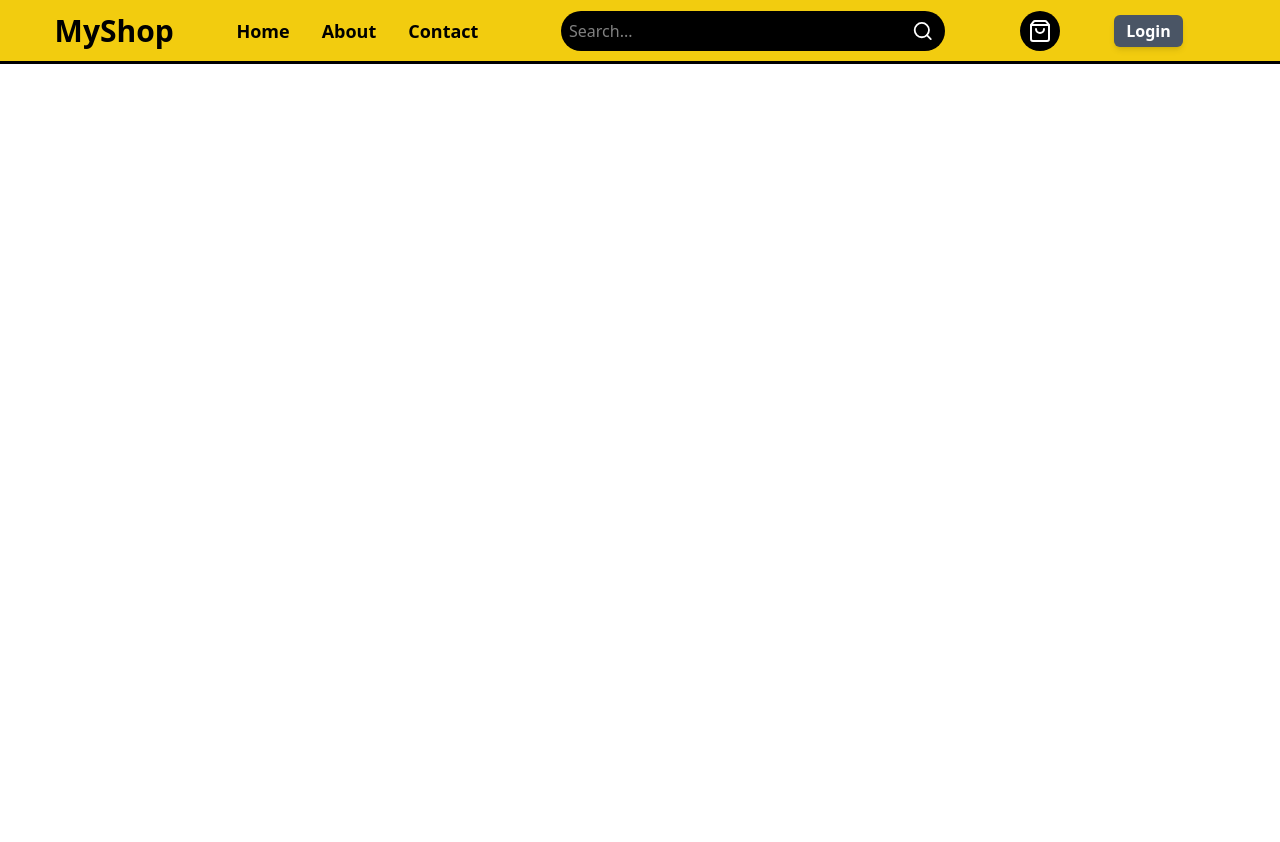
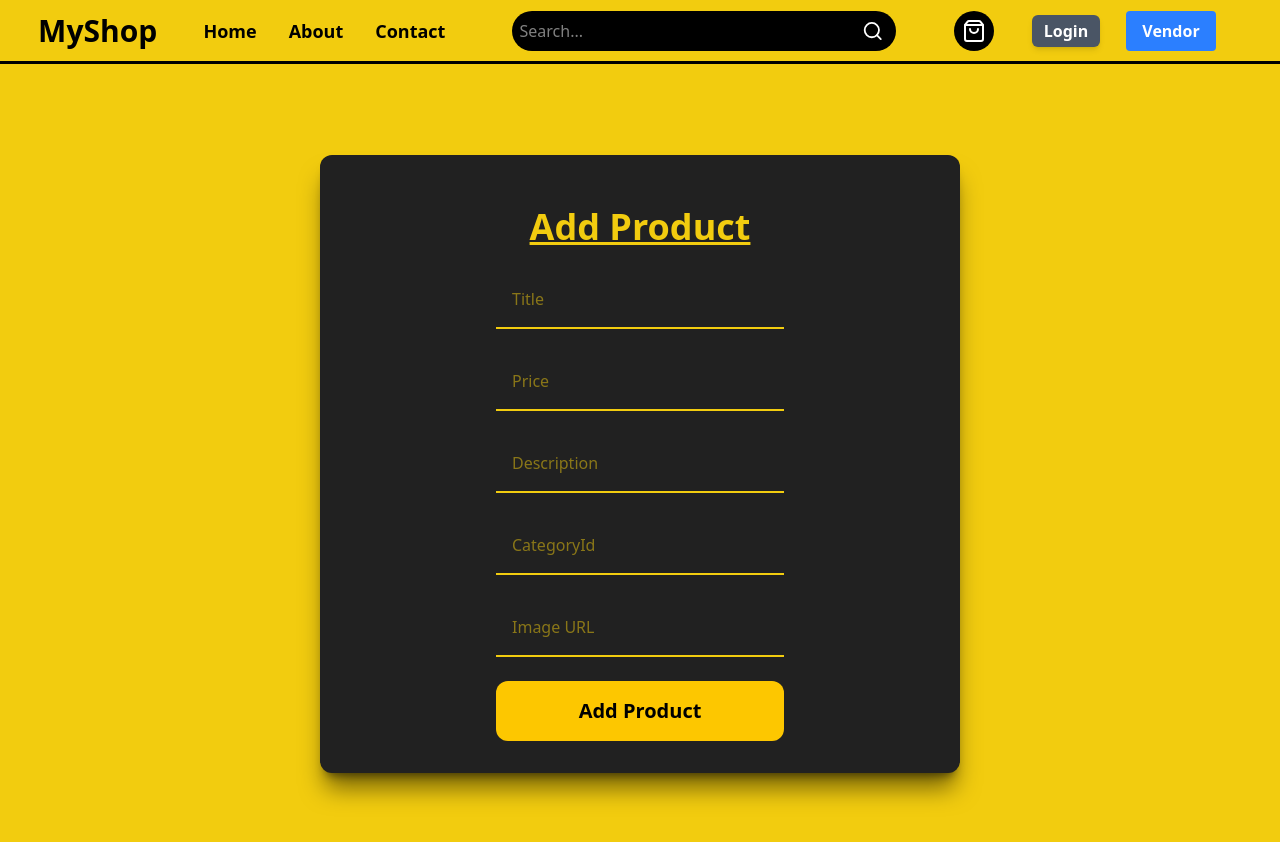
Before and after one commit to kumarsaurav65702-ops/My-Shop, a React (Vite) app: page /vendorform in a window 1280 px wide. Shown: the top 842 px of the page. Before the commit the page ends 800 px from the top, so only its background shows below. Built offline with nearby package versions, Linux system fonts and the light colour scheme.

Commit message:
Added Add Product method functions

```diff
--- a/src/App.jsx
+++ b/src/App.jsx
@@ -11,6 +11,7 @@ import Footbar from './components/Footbar'
 import WishList from './pages/WishList'
 import SignUp from './pages/SignUp'
 import ProductDetailPage from './pages/ProductDetailPage'
+import AddProductForm from './pages/VendorsPage/AddProductForm'
 
 
 const App = () => {
@@ -27,6 +28,7 @@ const App = () => {
     <Route path='/wishlist' element={<WishList/>}/>
     <Route path='/singup' element={<SignUp/>}/>
     <Route path='/product/:id' element={<ProductDetailPage/>}/>
+    <Route path='/vendorform' element={<AddProductForm/>}/>
 
    </Routes>
    <Footbar/>
--- a/src/components/Navbar.jsx
+++ b/src/components/Navbar.jsx
@@ -1,4 +1,4 @@
-import { Search, List, CircleUserRound,  ShoppingBag } from 'lucide-react'
+import { Search, List, CircleUserRound, ShoppingBag } from 'lucide-react'
 import { useContext, useEffect, useState } from 'react'
 import { Link } from 'react-router-dom'
 import { CountItemContext } from '../context/CountContext'
@@ -31,11 +31,11 @@ const Navbar = (props) => {
                     <Search className='  text-white mr-2 ' />
                 </div>
                 <Link to='/cart' className='hidden md:flex bg-black text-white rounded-full p-2 active:scale-95 hover:bg-gray-700 relative md:m-3 '>
-                {count > 0 && (
-    <div className="bg-red-600 rounded-full absolute right-0 top-0 w-5 h-5 text-center leading-tight text-sm">
-      {count}
-    </div>
-  )}
+                    {count > 0 && (
+                        <div className="bg-red-600 rounded-full absolute right-0 top-0 w-5 h-5 text-center leading-tight text-sm">
+                            {count}
+                        </div>
+                    )}
                     <ShoppingBag />
                 </Link>
                 <div>
@@ -43,6 +43,11 @@ const Navbar = (props) => {
                         <Link to="/login">Login</Link>
                     </button>
                 </div>
+                <Link to='/vendorform'>
+                    <button className="bg-blue-500 hover:bg-blue-700 text-white font-bold py-2 px-4 rounded transition duration-200">
+                        Vendor
+                    </button>
+                </Link>
                 <div>
                     <button onClick={showmenu} className=' lg:hidden md:hidden xl:hidden 2xl:hidden  p-2 rounded-full active:scale-95'>
                         <List className='cursor-pointer' />
--- a/src/components/ProductCard.jsx
+++ b/src/components/ProductCard.jsx
@@ -7,7 +7,7 @@ const ProductCard = (props) => {
       <div className='py-6 flex items-center justify-around'>
         <div className='flex flex-col gap-1 transition delay-150 duration-300 ease-in-out hover:-translate-y-1 hover:scale-110 hover:shadow-2xl bg-black h-78 w-46 md:w-52 lg:w-60 lg:h-96 xl:w-72 xl:h-96 text-white items-center justify-center rounded-xl shadow-xl/50 '>
 
-          <div className='bg-red-600 rounded aspect-square w-38 h-38 lg:h-50 lg:w-50 flex items-center justify-center overflow-hidden object-cover mt-2'>
+          <div className='bg-white rounded aspect-square w-38 h-38 lg:h-50 lg:w-50 flex items-center justify-center overflow-hidden object-cover mt-2'>
             <img src={props.elem.images}  alt={props.elem.title} className='aspect-square' />
           </div>
 
--- a/src/pages/Product.jsx
+++ b/src/pages/Product.jsx
@@ -15,23 +15,40 @@ const Product = () => {
   //   }, [])
   //
 
- const getData = async () => {
+//  const getData = async () => {
+//   try {
+//     const response = await axios.get(
+//       "https://fakestoreapiserver.reactbd.org/api/products"
+//     )
+
+//     setData(response.data)
+//     console.log(response.data.data)
+
+//   } catch (error) {
+//     console.error("Error fetching products:", error)
+//   }
+// }
+
+
+
+
+async function fetchProduct() {
   try {
-    const response = await axios.get(
-      "https://api.escuelajs.co/api/v1/products"
-    )
+    const response = await axios.get(" https://api.escuelajs.co/api/v1/products")
 
     setData(response.data)
     console.log(response.data)
 
   } catch (error) {
-    console.error("Error fetching products:", error)
+    console.log(error)
   }
 }
 
 
+
   useEffect(() => {
-    getData()
+    // getData()
+    fetchProduct();
   }, [])
 
 
--- a/src/pages/ProductDetailPage.jsx
+++ b/src/pages/ProductDetailPage.jsx
@@ -3,7 +3,7 @@ import React, { useEffect, useState } from "react"
 import { useParams } from "react-router-dom"
 
 const ProductDetailPage = () => {
-  const { id } = useParams()   // 👈 id mil gaya URL se
+  const { id } = useParams()
   const [product, setProduct] = useState(null)
 
   const getSingleProduct = async () => {
@@ -35,7 +35,7 @@ const ProductDetailPage = () => {
 
         {/* Image */}
         <img
-          src={product.images[0]}
+          src={product.images}
           className="w-full h-80 object-cover rounded"
         />
 
--- /dev/null
+++ b/src/pages/VendorsPage/AddProductForm.jsx
@@ -0,0 +1,105 @@
+import axios from 'axios'
+import React, { useState } from 'react'
+
+
+const AddProductForm = () => {
+  const [title, setTitle] = useState('')
+  const [price, setPrice] = useState('')
+  const [description, setDescription] = useState('')
+  const [categoryId, setCategoryId] = useState('')
+  const [image, setImage] = useState('')
+  const [responseMessage, setResponseMessage] = useState('');
+
+  let handleSubmit = async (e) => {
+    e.preventDefault()
+
+    const post = {
+      title,
+      price: Number(price),
+      description,
+      categoryId: Number(categoryId),
+      images: [image]
+    }
+
+    try {
+      const response = await axios.post(
+        'https://api.escuelajs.co/api/v1/products',
+        post
+      )
+
+      setResponseMessage('Post created successfully!')
+      console.log(response.data)
+
+      setTitle('')
+      setPrice('')
+      setDescription('')
+      setCategoryId('')
+      setImage('')
+
+    } catch (error) {
+      setResponseMessage('Error creating post')
+      console.error(error)
+    }
+  }
+
+
+
+
+  return (
+    <div className="min-h-screen bg-(--c5) flex items-center relative justify-center">
+
+      <div className='h-auto shadow-xl/50 w-80 md:w-1/2 rounded-xl bg-(--c6) text-(--c5) absolute '>
+
+        <form className='flex flex-col gap-6 p-8 items-center'
+          onSubmit={handleSubmit}>
+          <h1 className='text-center text-4xl mt-5 font-bold underline'>Add Product</h1>
+          <input
+            className='border-b-2 p-4 text-l outline-none md:w-1/2'
+            type="text"
+            placeholder='Title'
+            value={title}
+            onChange={(e) => setTitle(e.target.value)} />
+
+
+          <input
+            className='border-b-2 p-4 text-l outline-none md:w-1/2'
+            type="tel"
+            placeholder='Price'
+            value={price}
+            onChange={(e) => setPrice(e.target.value)} />
+
+
+          <input
+
+            className='border-b-2 p-4 text-l outline-none md:w-1/2'
+            type="text"
+            placeholder='Description'
+            value={description}
+            onChange={(e) => setDescription(e.target.value)} />
+
+
+          <input
+            className=' border-b-2  p-4 text-l outline-none md:w-1/2'
+            type="text"
+            placeholder='CategoryId'
+            value={categoryId}
+            onChange={(e) => setCategoryId(e.target.value)} />
+
+
+          <input
+            className=' border-b-2  p-4 text-l outline-none md:w-1/2'
+            type="text"
+            placeholder='Image URL'
+            value={image}
+            onChange={(e) => setImage(e.target.value)} />
+
+
+          <button type='submit' className='bg-yellow-400 text-black p-4 w-1/2 rounded-xl text-xl font-semibold active:scale-95'>Add Product</button>
+        </form>
+        {responseMessage && <p>{responseMessage}</p>}
+      </div>
+    </div>
+  )
+}
+
+export default AddProductForm
```
